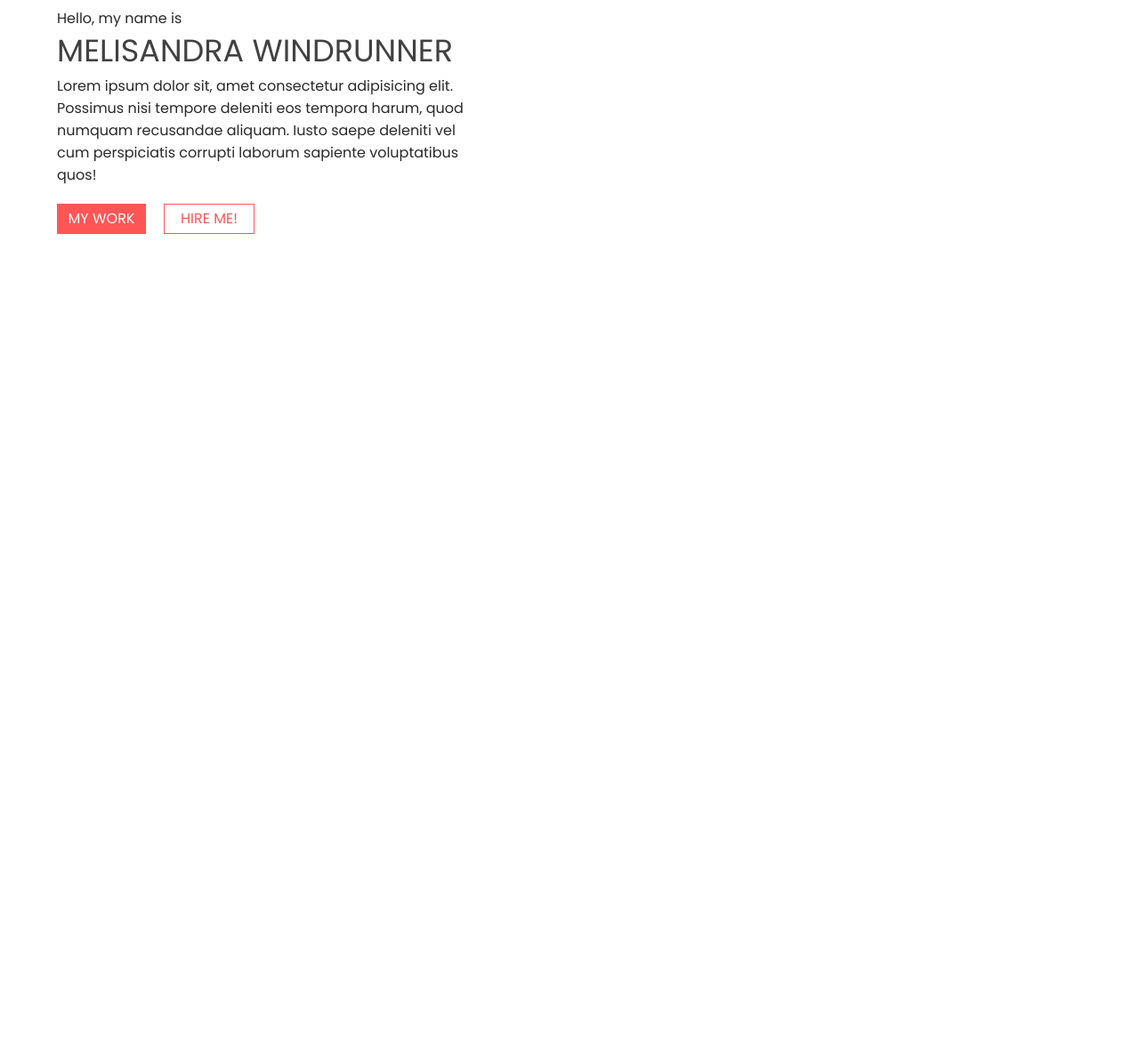
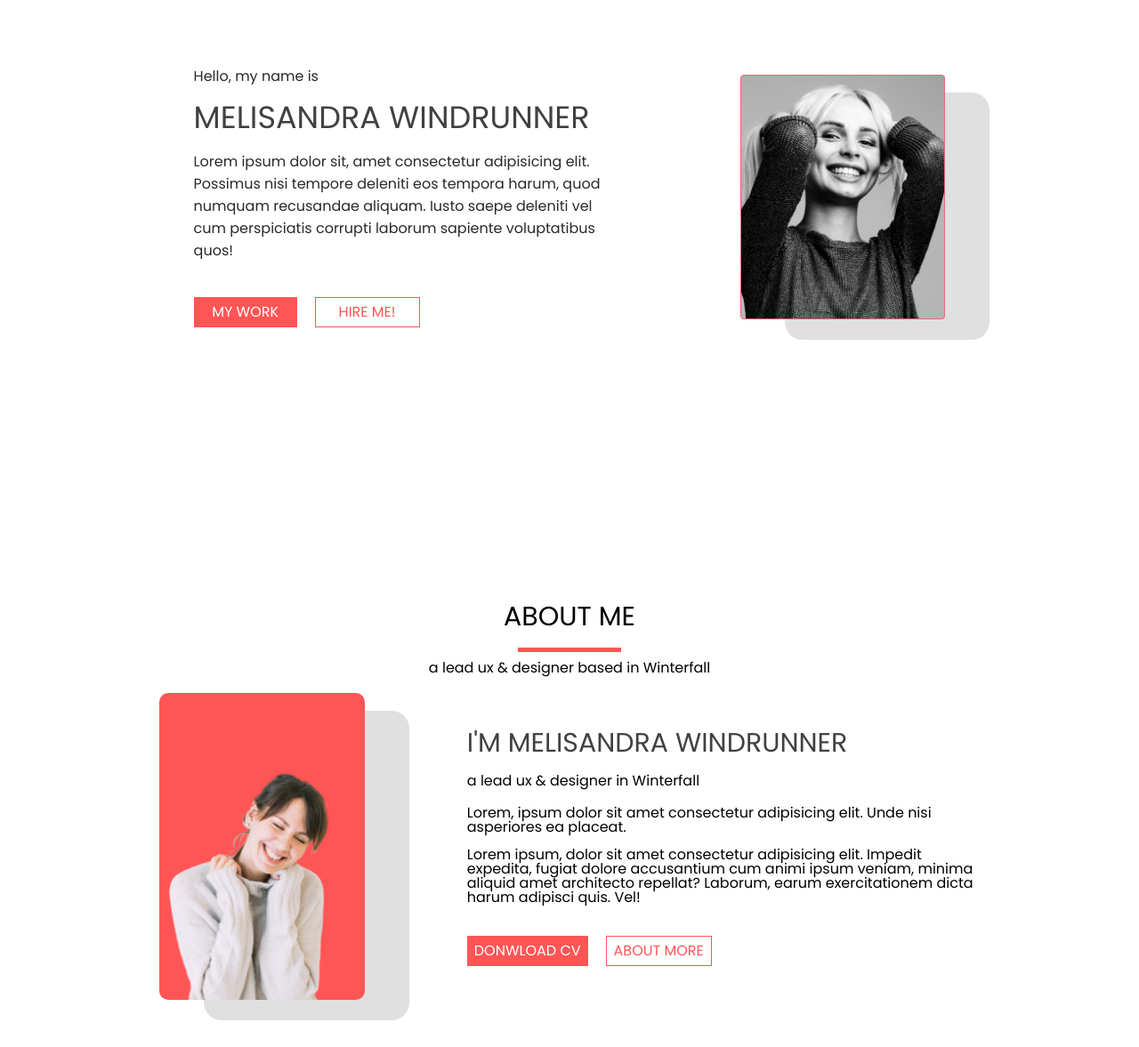
Before and after one commit to DimitarStBC/HTML-CSS-design, a plain HTML site: page index.html in a window 1280 px wide. Shown: the part 152-1329 px from the top of the page at 89% size. Before the commit the page ends 800 px from the top, so only its background shows below. Drawn offline with Linux system fonts and the light colour scheme.

Commit message:
finished about page

```diff
--- a/css/Home.css
+++ b/css/Home.css
@@ -1,5 +1,6 @@
 .landing {
     width: 90%;
+    height: 100vh;
     margin: auto;
 }
 .upperBar {
@@ -46,19 +47,25 @@ nav ul li a:hover {
 .homeInformation {
     width: 40%;
     height: 600px;
-    align-items: center;
+    justify-content: center;
 }
 .homeInformation h3{
     color: rgb(41, 41, 41);
-    margin: 10px 0;
+    margin: 20px 0;
 }
 .homeInformation h1{
     font-size: 35px;
-    margin-bottom: 10px;
+    margin-bottom: 20px;
     text-transform: uppercase;
     color: rgb(65, 65, 65);
 }
 .homeInformation p {
     line-height: 25px;
     color: rgb(41, 41, 41);
+    margin-bottom: 20px;
 }
+
+.flexJust {
+    justify-content: space-evenly;
+    align-items: center;
+}
--- /dev/null
+++ b/css/about.css
@@ -0,0 +1,40 @@
+.about {
+    width: 90%;
+    margin: auto;
+    margin-bottom: 50px;
+    display: flex;
+    flex-direction: column;
+    justify-content: center;
+    align-items: center;
+}
+.about h1{
+    font-size: 30px;
+    margin: 10px 0;
+    text-transform: uppercase;
+}
+.about h2{
+    margin-bottom: 20px;
+}
+.redBox {
+    background-color: rgb(255, 85, 85);
+    border-radius: 10px;
+}
+.flexAbout {
+    width: 100%;
+    justify-content: space-evenly;
+    align-items: center;
+}
+.aboutInformation {
+    width: 50%;
+}
+.aboutInformation h1{
+    font-size: 30px;
+    margin: 20px 0;
+    color: rgb(65, 65, 65);
+}
+.aboutInformation h2{
+    margin-bottom: 20px;
+}
+.aboutInformation p {
+    margin-bottom: 15px;
+}
--- a/css/style.css
+++ b/css/style.css
@@ -1,4 +1,5 @@
 @import url("./Home.css");
+@import url("./about.css");
 
 html, body, div, span, applet, object, iframe,
 h1, h2, h3, h4, h5, h6, p, blockquote, pre,
@@ -57,7 +58,7 @@ table {
 }
 .btn {
     min-width: 100px;
-    padding: 8px 0;
+    padding: 8px;
     margin: 20px 0;
     background-color: rgb(255, 85, 85);
     color: white;
@@ -79,3 +80,26 @@ table {
     color: white;
     transition: .3s ease;
 }
+.images {
+    width: 20%;
+    position: relative;
+}
+.absBox{
+    position: absolute;
+    z-index: -1;
+    top: 20px;
+    left: 50px;
+    width: 100%;
+    height: 100%;
+    background-color: rgb(224, 224, 224);
+    border-radius: 20px;
+}
+.images img {
+    width: 100%;
+}
+.redLine {
+    width: 10%;
+    height: 5px;
+    background-color: rgb(255, 85, 85);
+    margin: 10px 0;
+}
--- a/index.html
+++ b/index.html
@@ -24,7 +24,7 @@
             <nav>
                 <ul>
                     <li><a href="">Home</a></li>
-                    <li><a href="">About</a></li>
+                    <li><a href="#about">About</a></li>
                     <li><a href="">Portfolio</a></li>
                     <li><a href="">Services</a></li>
                     <li><a href="">Blog</a></li>
@@ -33,8 +33,8 @@
             </nav>
         </div>
 
-        <div class="flexRow homeInformation">
-            <div class="flexCol">
+        <div class="flexRow flexJust">
+            <div class="flexCol homeInformation">
                 <h3>Hello, my name is</h3>
                 <h1>Melisandra Windrunner</h1>
                 <p>Lorem ipsum dolor sit, amet consectetur adipisicing elit. Possimus nisi tempore deleniti eos tempora
@@ -45,10 +45,37 @@
                     <a href="" class="btn transparent">Hire me!</a>
                 </div>
             </div>
-            <div class="Images">
-
+            <div class="images">
+                <img src="./images/homePic.png" alt="">
+                <div class="absBox"></div>
             </div>
         </div>
+    </section>
+
+    <section id="about" class="about">
+
+        <h1>about me</h1>
+        <div class="redLine"></div>
+        <h2>a lead ux & designer based in Winterfall</h2>
+        <div class="flexRow flexAbout">
+            <div class="images">
+                <img class="redBox" src="./images/AboutPic.png" alt="">
+                <div class="absBox"></div>
+            </div>
+            <div class="aboutInformation">
+                <h1>I'm Melisandra Windrunner</h1>
+                <h2>a lead ux & designer in Winterfall</h2>
+                <p>Lorem, ipsum dolor sit amet consectetur adipisicing elit. Unde nisi asperiores ea placeat.</p>
+                <p>Lorem ipsum, dolor sit amet consectetur adipisicing elit. Impedit expedita, fugiat dolore
+                    accusantium cum animi ipsum veniam, minima aliquid amet architecto repellat? Laborum, earum
+                    exercitationem dicta harum adipisci quis. Vel!</p>
+                <div class="flexRow">
+                    <a href="" class="btn">Donwload CV</a>
+                    <a href="" class="btn transparent">About more</a>
+                </div>
+            </div>
+        </div>
+
     </section>
 
 </body>
```
Also changed, not shown: images/AboutPic.png (added), images/homePic.png (added).
